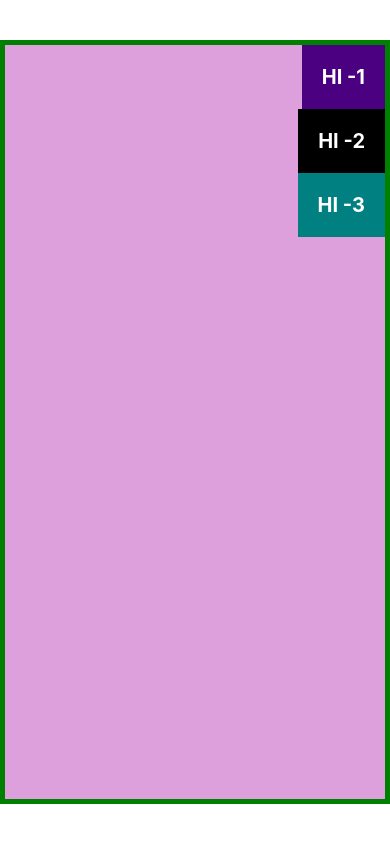
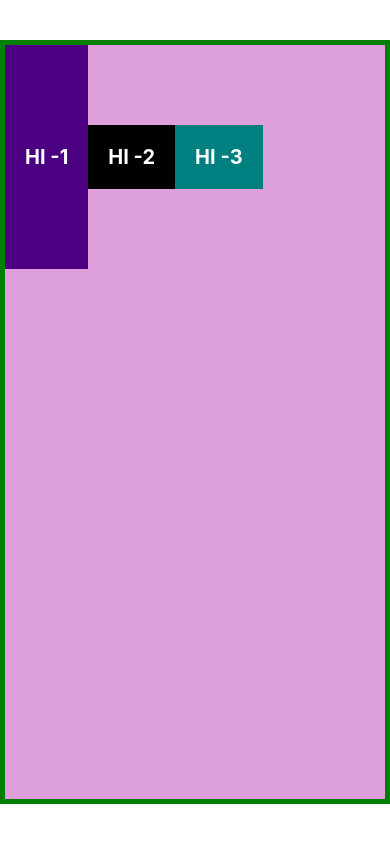
Before and after one commit to TwanstCodess/React-Native-Tutorial, a React Native app in the folder Tutorial/: screen / in a window 390 px wide. Built offline with nearby package versions, Linux system fonts and the light colour scheme.

Commit message:
alignItems

```diff
--- a/Tutorial/App.js
+++ b/Tutorial/App.js
@@ -6,7 +6,7 @@ export default function App() {
   return (
     <View style={styles.container}>
 
-      <Greet childers="HI -1" style={{ backgroundColor: 'indigo' }} />
+      <Greet childers="HI -1" style={{ backgroundColor: 'indigo', paddingVertical: 100 }} />
       <Greet childers="HI -2" style={{ backgroundColor: 'black' }} />
       <Greet childers="HI -3" style={{ backgroundColor: 'teal' }} />
       {/* <Greet childers="HI -4" style={{ backgroundColor: 'tomato' }} />
@@ -25,7 +25,8 @@ export default function App() {
 const styles = StyleSheet.create({
   container: {
     flex: 1,
-    alignItems: 'flex-end',
+    flexDirection: 'row',
+    alignItems: 'baseline',
     backgroundColor: 'plum',
     marginTop: 40,
     marginBottom: 40,
```
